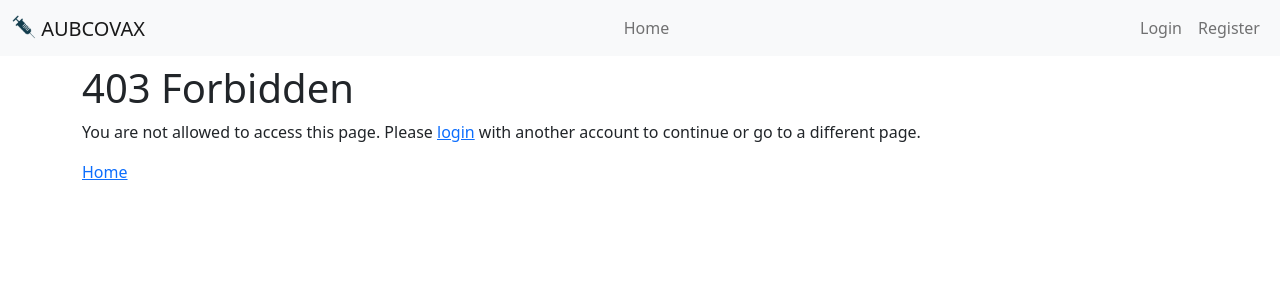
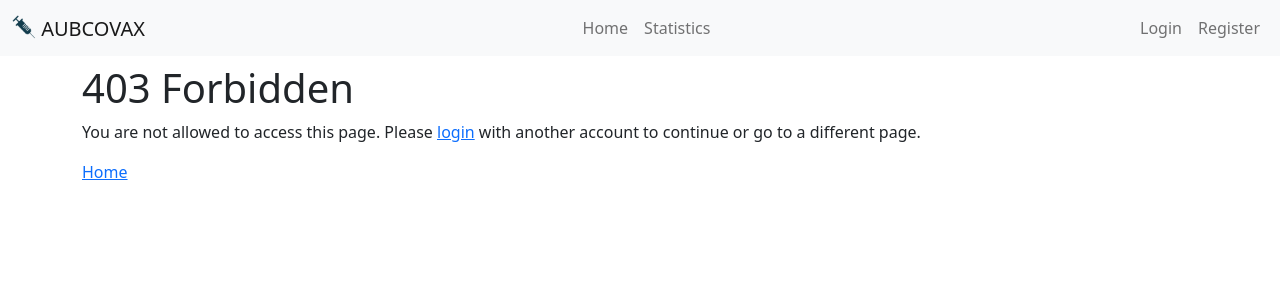
Before and after one commit to bechara-rizk/AUBCOVAX, a Django app: page /adminMed/ in a window 1280 px wide. Shown: the top 300 px of the page. Run offline with Django 4.2, Linux system fonts and the light colour scheme.

Commit message:
Update base.html

```diff
--- a/mysite/main/templates/base.html
+++ b/mysite/main/templates/base.html
@@ -15,7 +15,7 @@
   </head>
 
   <body>
-    <nav class="navbar navbar-expand-md navbar-light bg-light mb-2">
+    <nav class="navbar navbar-expand-lg navbar-light bg-light mb-2">
       <div class="container-fluid">
         <a class="navbar-brand mb-0 h1" href="/">
 
@@ -29,6 +29,9 @@
           <ul class="navbar-nav me-auto mb-lg-0" style="margin-left: auto;">
             <li class="nav-item">
               <a class="nav-link" href="/">Home</a>
+            </li>
+            <li class="nav-item">
+              <a class="nav-link" href="/stats">Statistics</a>
             </li>
             {% if user.is_authenticated %}
             <li class="nav-item">
```
